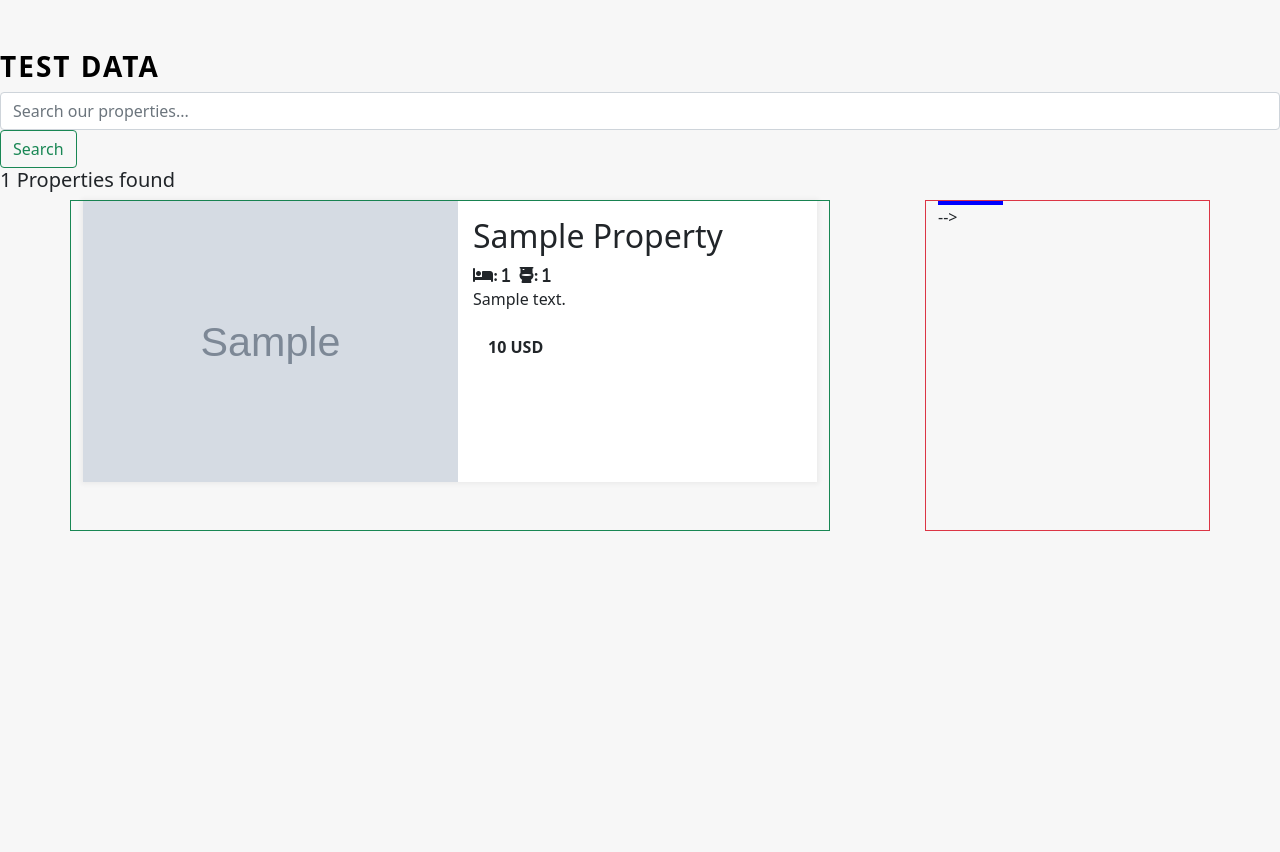
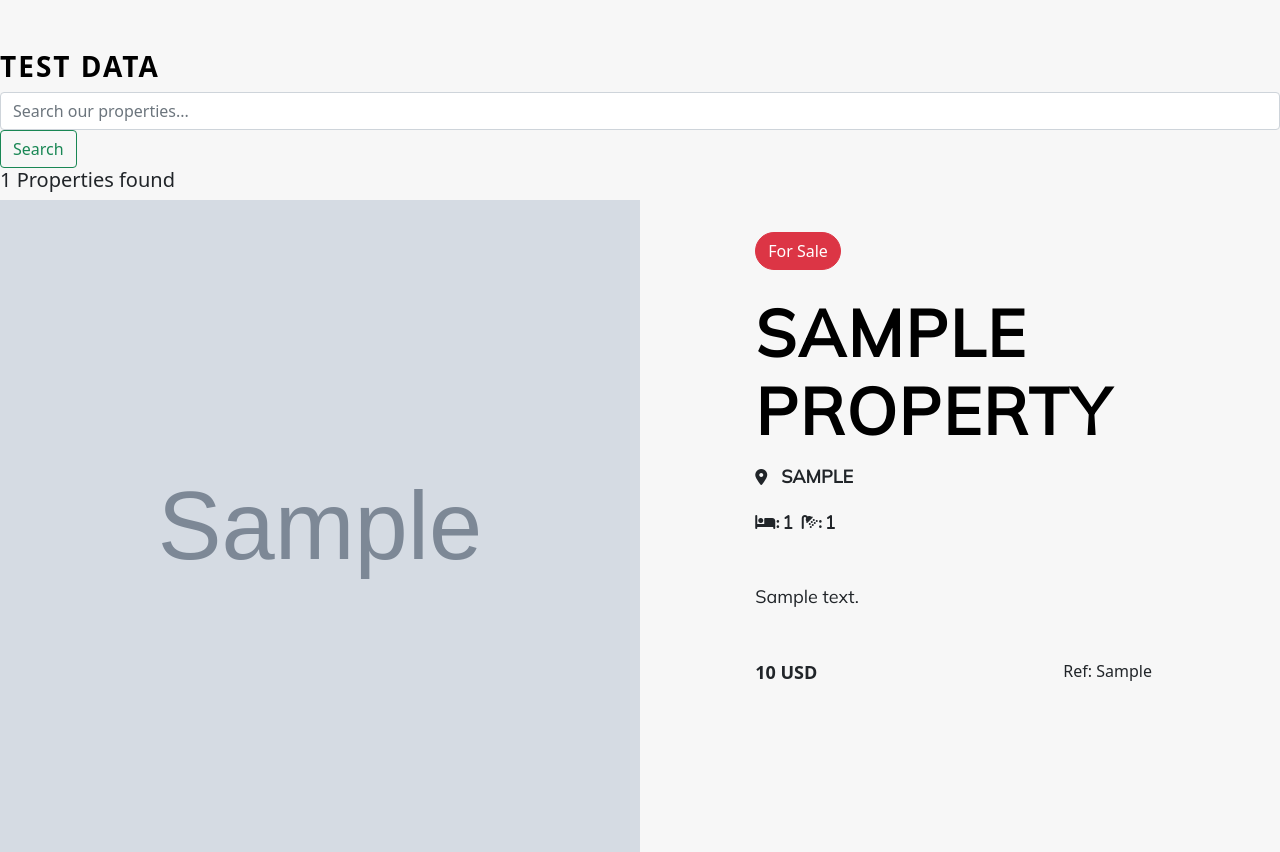
Before and after one commit to danielclements/infinity-casas, a Django app: page /all-properties/ in a window 1280 px wide. Shown: the part 150-1002 px from the top of the page. Before the commit the page ends 681 px from the top, so only its background shows below. Run offline with Django 3.2, Linux system fonts and the light colour scheme; tables that the repository leaves empty hold one stand-in row (values such as "Sample post"); grey boxes marked "Sample" are stand-in pictures; some libraries are stand-ins or nearby versions.

Commit message:
complete property search page redesign

```diff
--- a/properies/models.py
+++ b/properies/models.py
@@ -13,6 +13,7 @@ class property(models.Model):
         verbose_name_plural = "Properties"
 
     title = models.CharField(max_length=254, null=True, blank=True)
+
     Beds = models.IntegerField(blank=True, null=True)
     bathrooms = models.IntegerField(blank=True, null=True)
     pool = models.IntegerField(blank=True, null=True, validators=[MaxValueValidator(1), MinValueValidator(0)])
--- a/properies/static/properies/css/properties.css
+++ b/properies/static/properies/css/properties.css
@@ -1,4 +1,7 @@
-
+.property-details {
+  padding-left: 7.2rem;
+  padding-right: 8rem;
+}
 /*
   .page-wrapper{
     display: flex;
@@ -22,47 +25,31 @@
 
   /* Property Card CSS  */
 
-  .property-card {
+  /* .property-card {
     display: flex;
-    /* max-width: 1100px; */
+    max-width: 1100px;
     background-color: #ffffff;
     -webkit-box-shadow: 0 0 5px 2px rgb(0 0 0 / 5%);
     box-shadow: 0 0 5px 2px rgb(0 0 0 / 5%);
 
-  }
-
+  } */
+/*
   .featured-image-container {
     position: relative;
     margin-right: 15px;
-  }
-
+  } */
+/*
   .property-card-featured-image {
     min-height: 275px;
     max-width: 375px;
     object-fit: cover ;
     height: 100%;
-  }
+  } */
 
-  .price {
-    height: 3.5rem;
-    display: flex;
-    align-items: center;
-  }
-
-  .property-price-inner {
-    padding-left: 15px;
-    font-size: medium;
-    font-weight: bold;
-  }
   .property-card-rest{
     flex-direction: column;
   }
-  .property-title {
-    text-transform: capitalize;
-  }
-  .property-desc{
 
-  }
 
 /* Search options column */
 
@@ -71,3 +58,56 @@
   border: 2px solid blue;
   margin-right: 1.1rem;
 }
+
+
+
+/* TEST 2 area */
+
+.btn-rounded  {
+  border-radius:1.25rem
+}
+
+.mulish-400 {
+  font-family: 'Mulish', sans-serif;
+}
+
+.font-50{
+  font-size: 65px;
+  color: #000000;
+}
+
+.property-title {
+  text-transform: uppercase;
+  margin-bottom: 0.938rem;
+}
+
+.font-property-desc {
+  font-size: 1.125rem;
+  line-height: 1.625;
+  font-weight: 400;
+}
+
+.property-town-font {
+  font-weight: 600;
+  font-size: 1.125rem;
+  padding-left: 10px;
+  text-transform: uppercase;
+}
+
+.property-image {
+  object-fit:cover;
+  position: relative;
+  width: 100%;
+  height: 100%;
+}
+
+.property-price-inner {
+
+  font-size: 1.125rem;
+  font-weight: bold;
+}
+
+.price {
+  display: flex;
+  justify-content: space-between;
+}
--- a/properies/templates/properies/properties.html
+++ b/properies/templates/properies/properties.html
@@ -15,12 +15,12 @@
         <h5> {{ property_count }} Properties found</h5>
     </div>
 
-    <!-- <continer class="page-wrapper"> -->
+    <!-- <container class="page-wrapper"> -->
         <!-- <div class="property-container">
             {% for property in properties %}
                 <div class="property-card">
                     <div class="featured-image-container">
-                        <img class="property-card-featured-image" src="{{ property.image.url }}" alt="peoperty-head-image">
+                        <img class="property-card-featured-image" src="{{ property.image.url }}" alt="property-head-image">
                         <div class="price"><p class="property-price-inner"> {{ property.price }} {{property.currency}}</p></div>
                     </div>
                     <div class="property-card-rest">
@@ -39,15 +39,17 @@
 
             </div>
         </div> -->
-    <!-- </continer>  -->
+    <!-- </container>  -->
 
-    <div class="container">
+
+    <!-- TEST 1 -->
+    <!-- <div class="container">
         <div class="row">
             <div class="col col-lg-8 border border-success">
                 {% for property in properties %}
                     <div class="property-card mb-5">
                         <div class="featured-image-container">
-                            <img class="property-card-featured-image" src="{{ property.image.url }}" alt="peoperty-head-image">
+                            <img class="property-card-featured-image" src="{{ property.image.url }}" alt="property-head-image">
                         </div>
                         <div class="property-card-rest pl-4 pt-3">
                             <h2 class="property-title">{{ property.title }}</h2>
@@ -68,8 +70,44 @@
                     <div class="locations">
 
                     </div>
-                </div> -->
+                </div>
             </div>
         </div>
+    </div> -->
+
+    <!-- TEST 2 -->
+
+    <div class="container-fluid m-0 p-0">
+        {% for property in properties %}
+            <div class="row m-0" style="height: 40.75rem;">
+                <div class="col-6 p-0">
+                    <img class="property-image" src="{{ property.image.url }}" alt="main-property-image">
+                </div>
+                <div class="col-6 p-0 mt-3">
+                    <div class="property-details">
+                        <div class="feature-container pt-3 mb-4">
+                            <button class="btn btn-rounded btn-danger">For Sale</button>
+                        </div>
+                            <h1 class="property-title fw-bold mulish-400 font-50">{{ property.title }}</h1>
+                            <i class="fa-solid fa-location-dot mb-4">
+                                <span class="mulish-400 property-town-font">{{ property.town }}</span>
+                            </i>
+                            <div class="icon-container mb-5">
+                                <i class="fa-solid fa-bed" style="padding-right: 5px;" >: {{property.Beds}} </i>
+                                <i class="fa-solid fa-shower">: {{property.bathrooms}}</i>
+                            </div>
+                            <p class="property-desc mulish-400 font-property-desc mb-5">{{property.desc}}</p>
+                            <div class="price">
+                                <p class="property-price-inner"> {{ property.price }} {{property.currency}}</p>
+                                <p class="ref-number"> Ref: {{ property.ref }}</p>
+                            </div>
+                            <div class="go-to-property">
+                                <a href="" class="property-link"></a>
+                            </div>
+                        </div>
+                    </div>
+                </div>
+            </div>
+        {% endfor %}
     </div>
 {% endblock content %}
--- a/templates/base.html
+++ b/templates/base.html
@@ -16,7 +16,9 @@
         <!-- Bootstrap 5.1 -->
         <link href="https://cdn.jsdelivr.net/npm/bootstrap@5.1.3/dist/css/bootstrap.min.css" rel="stylesheet" integrity="sha384-1BmE4kWBq78iYhFldvKuhfTAU6auU8tT94WrHftjDbrCEXSU1oBoqyl2QvZ6jIW3" crossorigin="anonymous">
         <!-- Google Fonts -->
-        <link href="https://fonts.googleapis.com/css2?family=Anton&family=Lato&family=Permanent+Marker&display=swap" rel="stylesheet">
+        <link rel="preconnect" href="https://fonts.googleapis.com">
+        <link rel="preconnect" href="https://fonts.gstatic.com" crossorigin>
+        <link href="https://fonts.googleapis.com/css2?family=Mulish&display=swap" rel="stylesheet">
         <!-- Custom CSS -->
         <link rel="stylesheet" href="{% static '/css/main.css' %}">
     {% endblock %}
```
